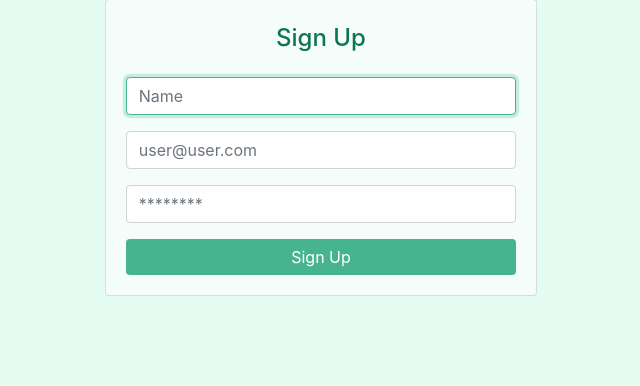
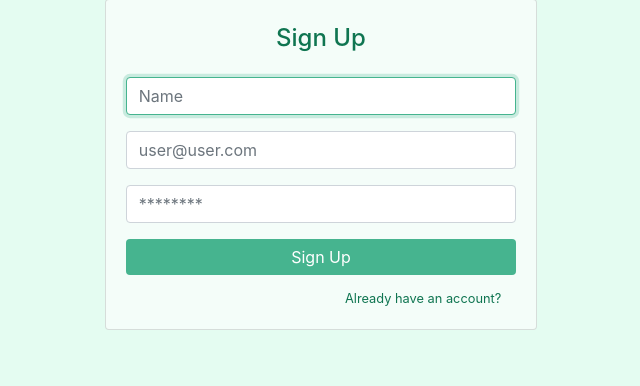
Before and after one commit to CodinWaffle/log-in-system-Flask-and-supabase, a Flask app: page /signup in a window 1280 px wide. Shown: the part 247-633 px from the top of the page, without its empty margins (319-959 px from the left). Run offline with Flask 3, Linux system fonts and the light colour scheme; parts of the project's set-up code (start-up, migrations or seed data) failed here and were passed over; some libraries are stand-ins or nearby versions.

Commit message:
added a new link button to login page

```diff
--- a/project/static/style.css
+++ b/project/static/style.css
@@ -10,6 +10,9 @@ body{
 
 .nav-link{
   color: rgb(70, 180, 143) ;
+}
+.nav-link:hover{
+  color:#00462c;
 }
 
 .container-fluid{
@@ -78,3 +81,10 @@ body{
   border-color: #46b48f;
   box-shadow: 0 0 0 0.2rem rgba(70, 180, 143, 0.25);
 }
+.small{
+  color: #0f7551;
+}
+.small:hover{
+  color:#00462c;
+  text-decoration: none;
+}
--- a/project/templates/signup.html
+++ b/project/templates/signup.html
@@ -26,6 +26,9 @@
               <input name="password" class="form-control" placeholder="********" type="password">
           </div>
           <button type="submit" class="btn btn-info btn-block">Sign Up</button>
+          <div class="col-md-12 text-right">
+            <a class="small" href="{{ url_for('auth.login') }}">Already have an account?</a>
+          </div>
         </form>
       </div>
     </div>
```
